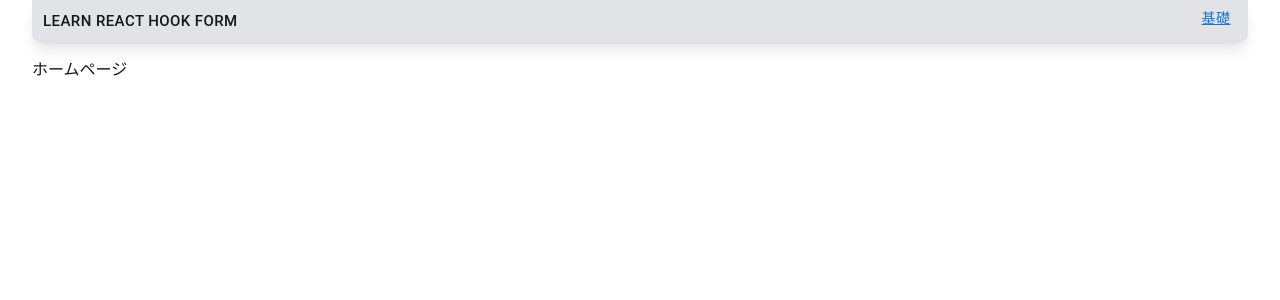
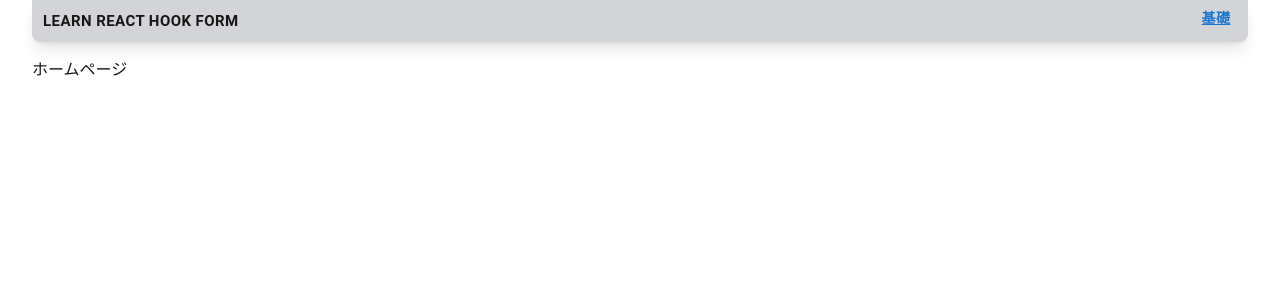
Before and after one commit to hi-lee-mon/learn-react-hook-form, a Next.js app: page / in a window 1280 px wide. Shown: the top 300 px of the page. Built offline with nearby package versions, Linux system fonts and the light colour scheme; what @mui/material-nextjs would draw is missing.

Commit message:
feat: レイアウトのヘッダーの背景色とリンクボタンのスタイルを更新
ヘッダーの背景色を変更し、リンクボタンのフォントウェイトを強調しました。

```diff
--- a/src/app/(public)/layout.tsx
+++ b/src/app/(public)/layout.tsx
@@ -2,14 +2,23 @@ import LinkButton from "@/components/LinkButton";
 export default function Layout({ children }: LayoutProps<"/">) {
   return (
     <div className="container mx-auto px-4 sm:px-6 lg:px-8">
-      <header className="sticky top-0 w-full z-50  flex justify-between mb-4 bg-gray-500/20 backdrop-blur-lg  shadow-lg rounded-br-lg rounded-bl-lg">
-        <LinkButton href="/" variant="text" size="large" color="inherit">
+      <header className="sticky top-0 w-full z-50  flex justify-between mb-4 bg-gray-800/20 backdrop-blur-lg  shadow-lg rounded-br-lg rounded-bl-lg">
+        <LinkButton
+          href="/"
+          variant="text"
+          size="large"
+          color="inherit"
+          sx={{ fontWeight: "bold" }}
+        >
           Learn React Hook Form
         </LinkButton>
         <nav>
           <ul>
             <li>
-              <LinkButton href="/base" sx={{ textDecoration: "underline" }}>
+              <LinkButton
+                href="/base"
+                sx={{ textDecoration: "underline", fontWeight: "bold" }}
+              >
                 基礎
               </LinkButton>
             </li>
```
